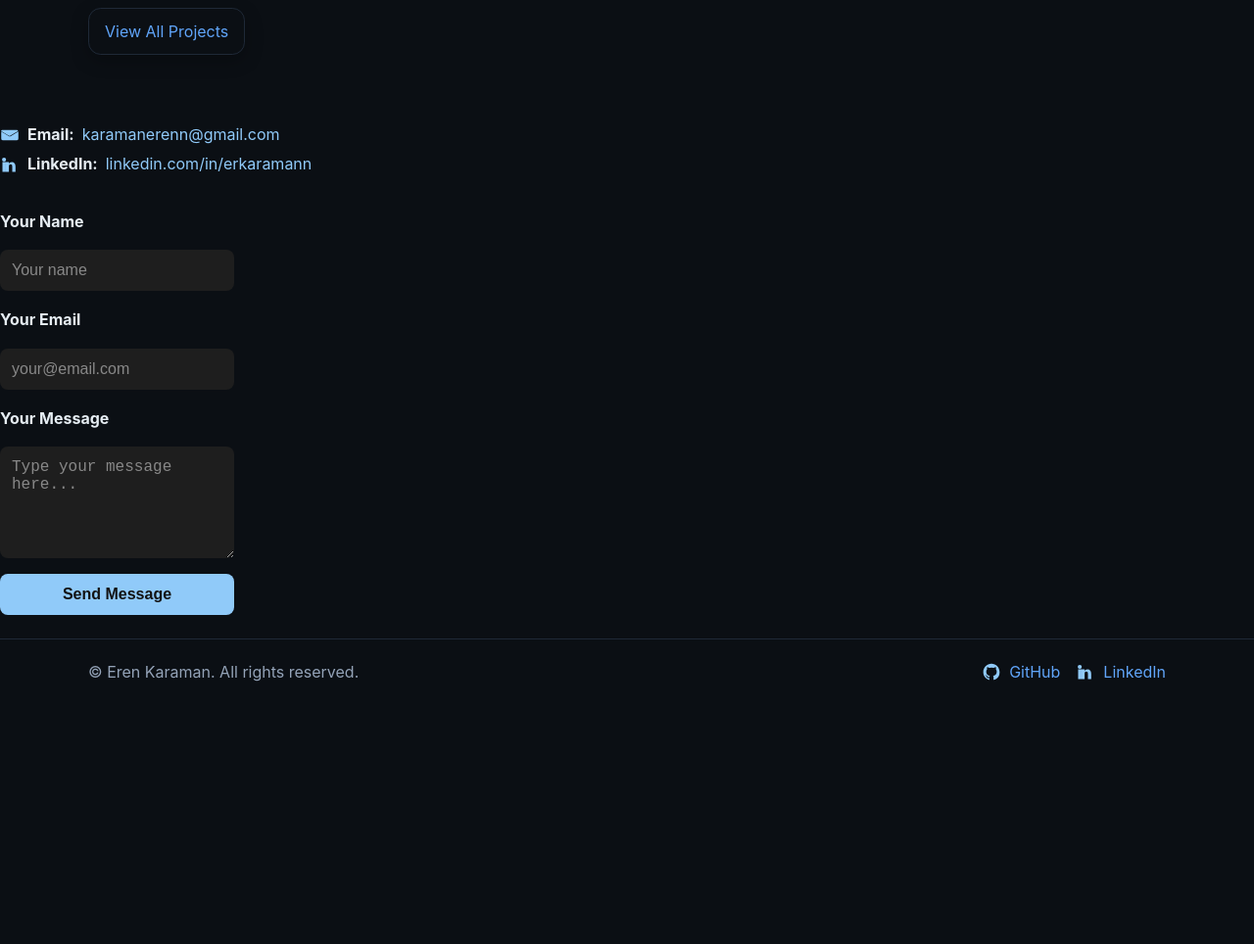
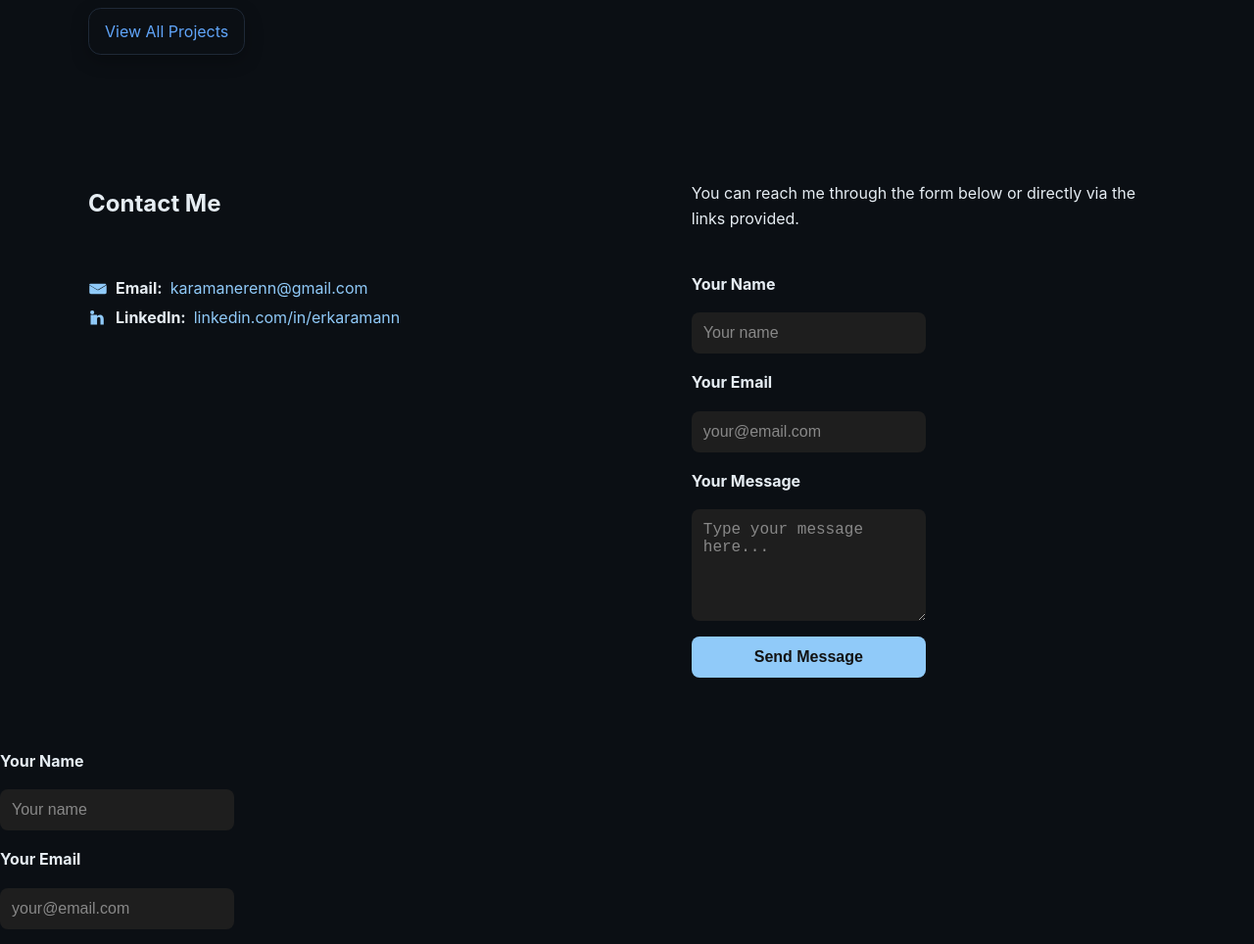
Before and after one commit to karamanerenn/karamanerenn.github.io, a plain HTML site: page index.html in a window 1280 px wide. Shown: the part 1160-2124 px from the top of the page at 98% size. Before the commit the page ends 1879 px from the top, so only its background shows below. Drawn offline with Linux system fonts and the light colour scheme.

Commit message:
Update index.html

```diff
--- a/index.html
+++ b/index.html
@@ -95,6 +95,12 @@
     </section>
 
     <!-- Contact -->
+
+<section id="contact" class="section">
+  <div class="container">
+    <h2>Contact Me</h2>
+    <p>You can reach me through the form below or directly via the links provided.</p>
+
     <div class="contact-info">
       <p class="with-icon">
         <span class="icon" aria-hidden="true">
@@ -119,6 +125,23 @@
         <a href="https://www.linkedin.com/in/erkaramann" target="_blank" rel="noopener">linkedin.com/in/erkaramann</a>
       </p>
     </div>
+
+    <form action="https://formspree.io/f/xrbljvre" method="POST" class="contact-form" id="contactForm">
+      <label for="name">Your Name</label>
+      <input type="text" id="name" name="name" placeholder="Your name" required>
+
+      <label for="email">Your Email</label>
+      <input type="email" id="email" name="email" placeholder="your@email.com" required>
+
+      <label for="message">Your Message</label>
+      <textarea id="message" name="message" rows="5" placeholder="Type your message here..." required></textarea>
+
+      <input type="hidden" name="_subject" value="Portfolio Contact">
+      <button type="submit">Send Message</button>
+      <p class="muted" id="formStatus" style="margin:0.5rem 0 0;"></p>
+    </form>
+  </div>
+</section>
 
     <!-- Form -->
 
```
Lines whose indentation alone changed are shown as unchanged.
